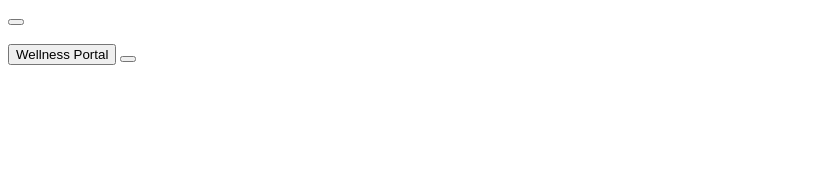
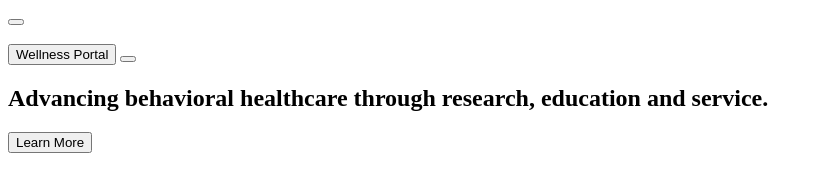
Before and after one commit to Hosseinshpr1380/cummingscfbh-project, a plain HTML site: page index.html in a window 1280 px wide. Shown: the whole page, without its empty margins (0-822 px from the left). Drawn offline with Linux system fonts and the light colour scheme.

Commit message:
Update index.html

```diff
--- a/index.html
+++ b/index.html
@@ -30,6 +30,16 @@
                 <button class="btn-search"><i class="ri-search-2-line"></i></button>
             </section>
         </nav>
+
+
+         <section class="header-banner">
+
+            <h1>Advancing behavioral healthcare through research, education and service.
+            </h1>
+
+            <button class="btn-banner">Learn More</button>
+
+        </section>
     </header>
 
 
```
